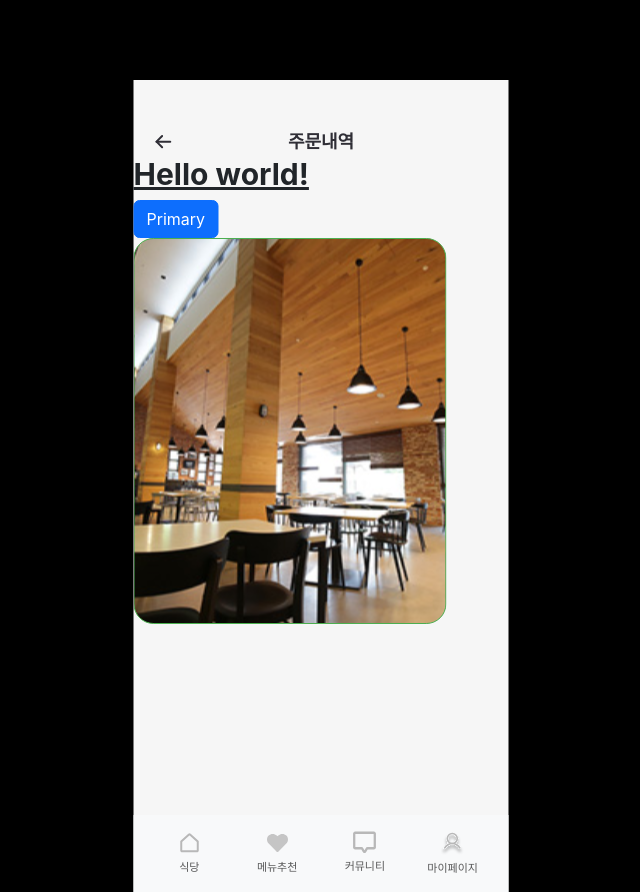
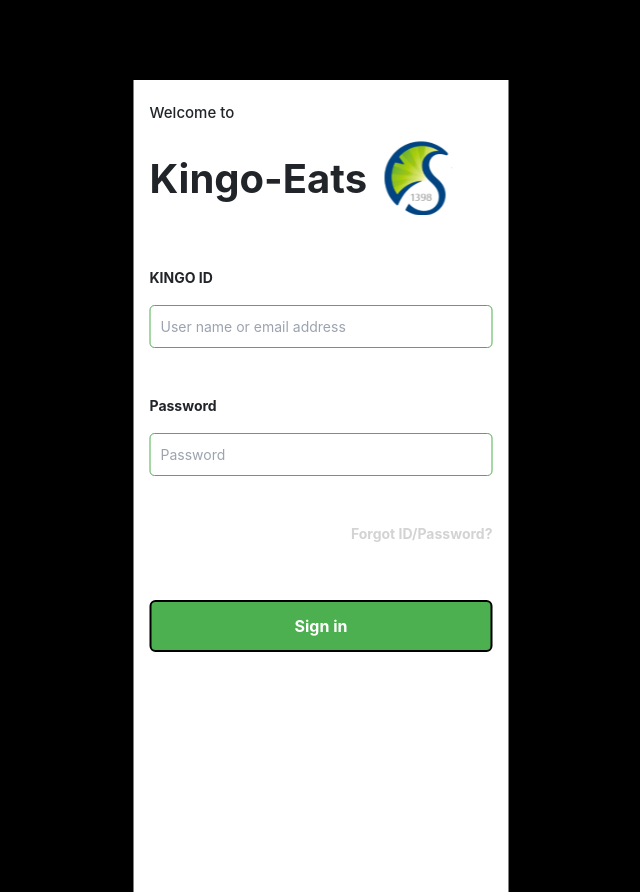
Before and after one commit to pbk95120/Kingo-Eats, a React (Create React App) app in the folder frontend/: page / in a window 1280 px wide. Shown: the whole page, without its empty margins (319-959 px from the left). Built offline with nearby package versions, Linux system fonts and the light colour scheme.

Commit message:
App url update

```diff
--- a/frontend/src/App.js
+++ b/frontend/src/App.js
@@ -23,8 +23,7 @@
   return (
     <BrowserRouter>
       <Routes>
-        <Route path="/" element={<HomePage />} />
-        <Route path="/login" element={<Login />} />
+        <Route path="/" element={<Login />} />
         <Route path="/restaurant" element={<Restaurant />} />
         <Route path="/menu" element={<MenuPage />} />
         <Route path="/menu/:id" element={<MenuDetailPage />} />
```
